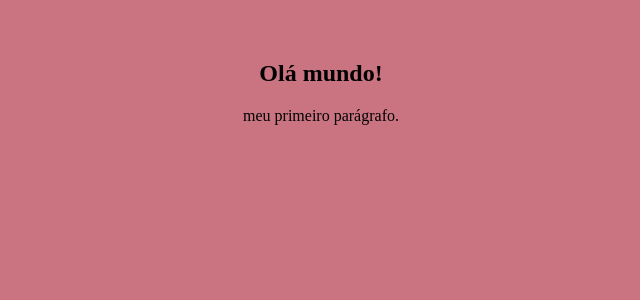
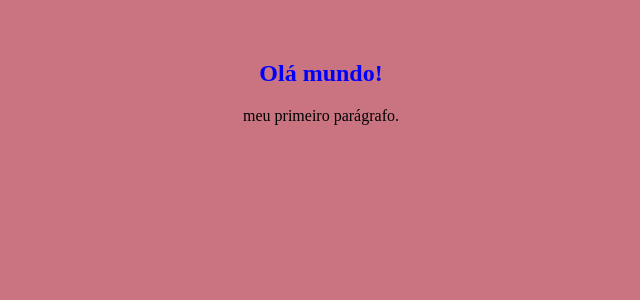
Before and after one commit to dutra357/chronos-app, a React (Vite) app in the folder app/: page / in a window 1280 px wide. Shown: the top 300 px of the page, without its empty margins (319-959 px from the left). Built offline with nearby package versions, Linux system fonts and the light colour scheme.

Commit message:
Variáveis no jsx.

```diff
--- a/app/src/App.tsx
+++ b/app/src/App.tsx
@@ -1,16 +1,17 @@
 import { useState } from 'react'
-import reactLogo from './assets/react.svg'
-import viteLogo from '/vite.svg'
+
 import './styles/global.css'
 import './styles/theme.css'
 
+import { Heading } from './components/Heading'
+
 function App() {
-  const [count, setCount] = useState(0)
 
   return (
     <>
       <section>
-        <h1>Olá mundo!</h1>
+        <Heading />
+
         <p>meu primeiro parágrafo.</p>
       </section>
     </>
--- /dev/null
+++ b/app/src/components/Heading.module.css
@@ -0,0 +1,3 @@
+.heading {
+  color: blue;
+}
--- /dev/null
+++ b/app/src/components/Heading.tsx
@@ -0,0 +1,14 @@
+import styles from './Heading.module.css'
+
+export function Heading() {
+
+    const headingStyle = styles.heading;
+
+    return (
+        <>
+            <div className={headingStyle}>
+                <h1>Olá mundo!</h1>
+            </div>
+        </>
+    )
+}
--- a/app/src/styles/global.css
+++ b/app/src/styles/global.css
@@ -8,39 +8,3 @@ body {
   padding: 2rem;
   text-align: center;
 }
-
-.logo {
-  height: 6em;
-  padding: 1.5em;
-  will-change: filter;
-  transition: filter 300ms;
-}
-.logo:hover {
-  filter: drop-shadow(0 0 2em #646cffaa);
-}
-.logo.react:hover {
-  filter: drop-shadow(0 0 2em #61dafbaa);
-}
-
-@keyframes logo-spin {
-  from {
-    transform: rotate(0deg);
-  }
-  to {
-    transform: rotate(360deg);
-  }
-}
-
-@media (prefers-reduced-motion: no-preference) {
-  a:nth-of-type(2) .logo {
-    animation: logo-spin infinite 20s linear;
-  }
-}
-
-.card {
-  padding: 2em;
-}
-
-.read-the-docs {
-  color: #888;
-}
```
